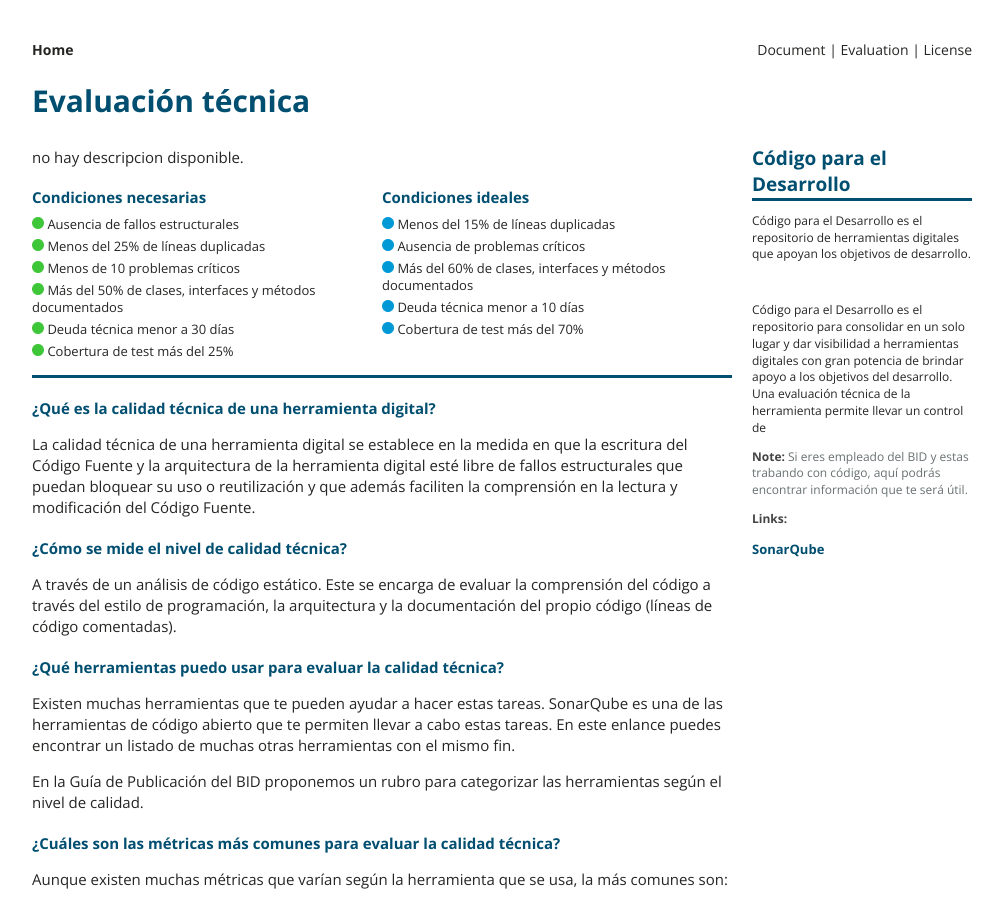
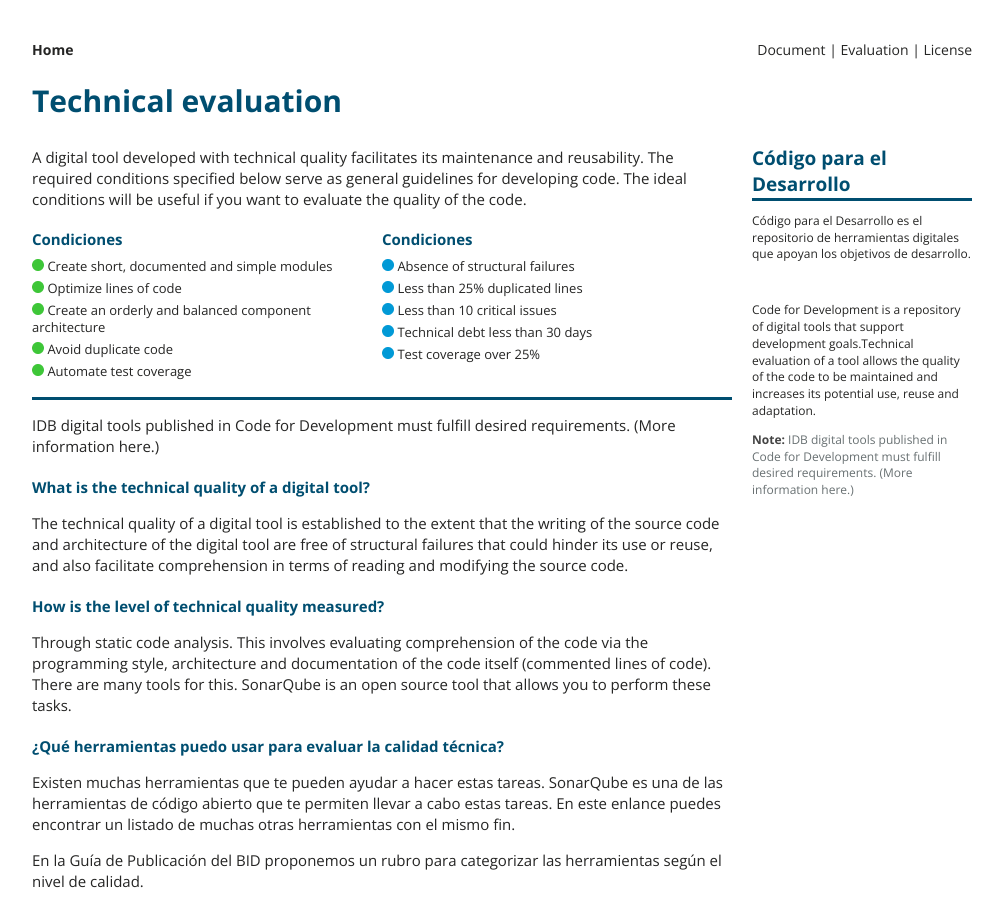
Before and after one commit to EL-BID/guia-de-publicacion, a Jekyll site: the page built from _documents/en/evaluacion.markdown, in a window 1280 px wide and 900 px high. Shown: the whole window, without its empty margins (138-1141 px from the left). Built offline with Jekyll 4.4.1, drawn with Linux system fonts in a browser that asks for light colours; some of the changed text lies outside the part shown.

Commit message:
Update evaluacion.markdown

```diff
--- a/_documents/en/evaluacion.markdown
+++ b/_documents/en/evaluacion.markdown
@@ -1,43 +1,46 @@
 ---
-title: Evaluación técnica
+title: Technical evaluation
 spdx-id: evaluacion
 nickname: Evaluación
 redirect_from: /documents/evaluacion
 source:
 lang: en
 
-description: no hay descripcion disponible.
+description: A digital tool developed with technical quality facilitates its maintenance and reusability. The required conditions specified below serve as general guidelines for developing code. The ideal conditions will be useful if you want to evaluate the quality of the code.
 
-requirements:
-- Ausencia de fallos estructurales
-- Menos del 25% de líneas duplicadas
-- Menos de 10 problemas críticos
-- Más del 50% de clases, interfaces y métodos documentados
-- Deuda técnica menor a 30 días
-- Cobertura de test más del 25%
+requirementsen:
+- Create short, documented and simple modules
+- Optimize lines of code
+- Create an orderly and balanced component architecture
+- Avoid duplicate code
+- Automate test coverage
 
-expected:
-- Menos del 15% de líneas duplicadas
-- Ausencia de problemas críticos
-- Más del 60% de clases, interfaces y métodos documentados
-- Deuda técnica menor a 10 días
-- Cobertura de test más del 70%
+expecteden:
+- Absence of structural failures
+- Less than 25% duplicated lines
+- Less than 10 critical issues
+- Technical debt less than 30 days
+- Test coverage over 25%
 
-sidebar: Código para el Desarrollo es el repositorio para consolidar en un solo lugar y dar visibilidad a herramientas digitales con gran potencia de brindar apoyo a los objetivos del desarrollo. Una evaluación técnica de la herramienta permite llevar un control de
+sidebar: Code for Development is a repository of digital tools that support development goals.Technical evaluation of a tool allows the quality of the code to be maintained and increases its potential use, reuse and adaptation.
 
-note: Si eres empleado del BID y estas trabando con código, aquí podrás encontrar información que te será útil.
 
-links:
-- <a href="https://github.com/EL-BID/Codigo-para-el-desarrollo/wiki/sonarqube.org">SonarQube </a>
+note: IDB digital tools published in Code for Development must fulfill desired requirements. (More information here.)
+
 
 ---
-### ¿Qué es la calidad técnica de una herramienta digital?
 
-La calidad técnica de una herramienta digital se establece en la medida en que la escritura del Código Fuente y la arquitectura de la herramienta digital esté libre de fallos estructurales que puedan bloquear su uso o reutilización y que además faciliten la comprensión en la lectura y modificación del Código Fuente.
+IDB digital tools published in Code for Development must fulfill desired requirements. (More information here.)
 
-### ¿Cómo se mide el nivel de calidad técnica?
+### What is the technical quality of a digital tool?
 
-A través de un análisis de código estático. Este se encarga de evaluar la comprensión del código a través del estilo de programación, la arquitectura y la documentación del propio código (líneas de código comentadas).
+The technical quality of a digital tool is established to the extent that the writing of the source code and architecture of the digital tool are free of structural failures that could hinder its use or reuse, and also facilitate comprehension in terms of reading and modifying the source code.
+
+### How is the level of technical quality measured?
+
+Through static code analysis. This involves evaluating comprehension of the code via the programming style, architecture and documentation of the code itself (commented lines of code).
+There are many tools for this. SonarQube is an open source tool that allows you to perform these tasks.
+
 
 ### ¿Qué herramientas puedo usar para evaluar la calidad técnica?
 
@@ -45,37 +48,41 @@ Existen muchas herramientas que te pueden ayudar a hacer estas tareas. SonarQub
 
 En la Guía de Publicación del BID proponemos un rubro para categorizar las herramientas según el nivel de calidad.
 
-### ¿Cuáles son las métricas más comunes para evaluar la calidad técnica?
+### What are the most common metrics for evaluating technical quality?
 
-Aunque existen muchas métricas que varían según la herramienta que se usa, la más comunes son:
+Although there are many metrics which vary depending on the tool used, the most common are:
 * **Blocker Issues:**
 
-Número de problemas en la escritura del código con severidad alta. Estos problemas pueden ser operacionales o de seguridad que pueden hacer la herramienta digital inestable en producción.
+Number of issues in the writing of the code with high severity. These may be operational or security issues which can make the digital tool unstable in production.
 
 * **Duplicated lines:**
 
-Número de líneas duplicadas en el código.
+Number of duplicated lines in the code.
 
 * **Critical Issues:**
 
-Número de problemas en la escritura del código con severidad crítica. Estos problema pueden ocasionar comportamientos inesperados de la herramienta en producción sin impactar en la integridad de la herramienta completa.
+Number of issues in the writing of the code with critical severity. These issues can cause the tool to have unexpected behaviors in production without impacting the integrity of the entire tool.
 
 * **Public documented API:**
 
-Número de clases, funciones y propiedades documentadas.
+Number of documented classes, functions and properties.
 
 * **Technical debt:**
 
-Esfuerzo necesario para solucionar todos los problemas en la base del código. Se mide en días de trabajo y es una métrica que calcula el sistema de SonarQube.
+Effort required to solve all the issues in the code base. It is measured in work days and is a metric calculated by the SonarQube system.
 
 * **Technical debt ratio:**
 
-Diferencia entre el coste de desarrollar la herramienta digital y el coste de solucionar sus problemas.
+The difference between the cost of developing the digital tool and the cost of solving its issues.
 
 * **Test coverage:**
 
-Porcentaje del código que ha sido testeado.
+Percentage of the code that has been tested.
 
-En [esta página](https://docs.sonarqube.org/display/SONAR/Metric+Definitions) podrás encontrar más información de cada uno de los indicadores que utiliza SonarQube
+You can find more information on each of the indicators used by SonarQube on this website. In the Publication Guide, you can view a table with the evaluation rubric used by the IDB.
+
+### What are the technical requirements for publishing IDB digital tools?
+
+To publish an IDB digital tool on Code for Development, the tool must fulfill desired requirements. You can view more information in the IDB Publication Guide.
 
 <style> .ocultar_breadcrumb_espanol{ display:none; } .ocultar_home_espanol{ display:none; } </style>
```
